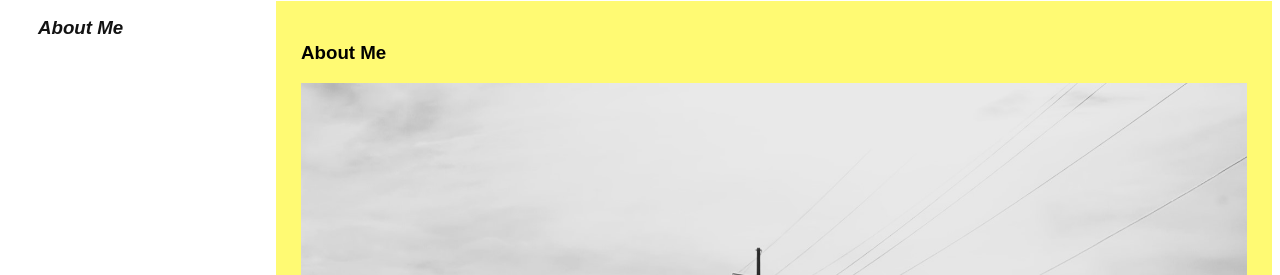
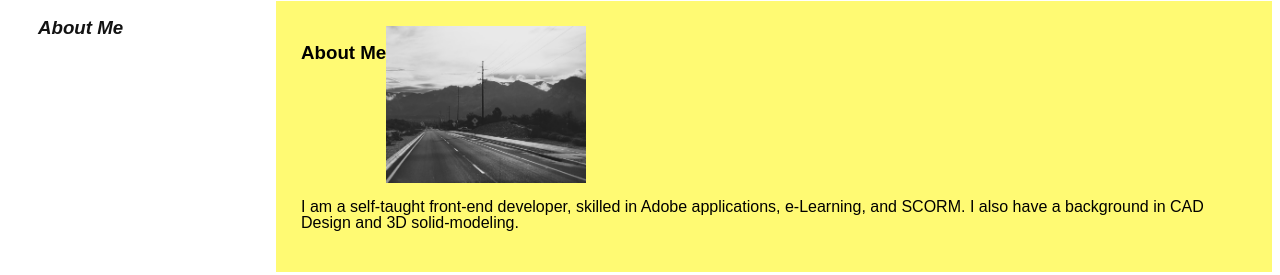
Before and after one commit to greentree31/Portfolio-mockup, a plain HTML site: page index.html in a window 1280 px wide. Shown: the part 1104-1379 px from the top of the page. Drawn offline with Linux system fonts and the light colour scheme.

Commit message:
update portfolio

```diff
--- a/assets/css/style.css
+++ b/assets/css/style.css
@@ -89,6 +89,12 @@ img {
     background-position: center;
 }
 
+section img {
+    width: 200px;
+}
+section p {
+
+}
 @media screen and (max-width: 992px) {
     article.card {
         flex: 1 1 50%;
```
Also changed, not shown: assets/images/calendar-icon.png (added), assets/images/rewards.png (added).
